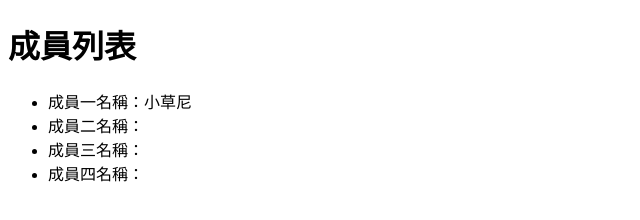
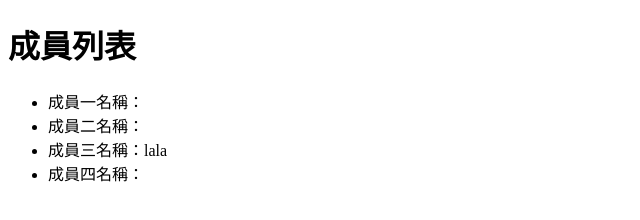
Before and after one commit to S0114sunny/Team-git-practise, a plain HTML site: page index.html in a window 1280 px wide. Shown: the whole page, without its empty margins (0-640 px from the left). Drawn offline with Linux system fonts and the light colour scheme.

Commit message:
no message

```diff
--- a/index.html
+++ b/index.html
@@ -8,9 +8,9 @@
 <body>
     <h1>成員列表</h1>
     <ul>
-        <li>成員一名稱：小草尼</li>
+        <li>成員一名稱：</li>
         <li>成員二名稱：</li>
-        <li>成員三名稱：</li>
+        <li>成員三名稱：lala</li>
         <li>成員四名稱：</li>
     </ul>
 </body>
```
